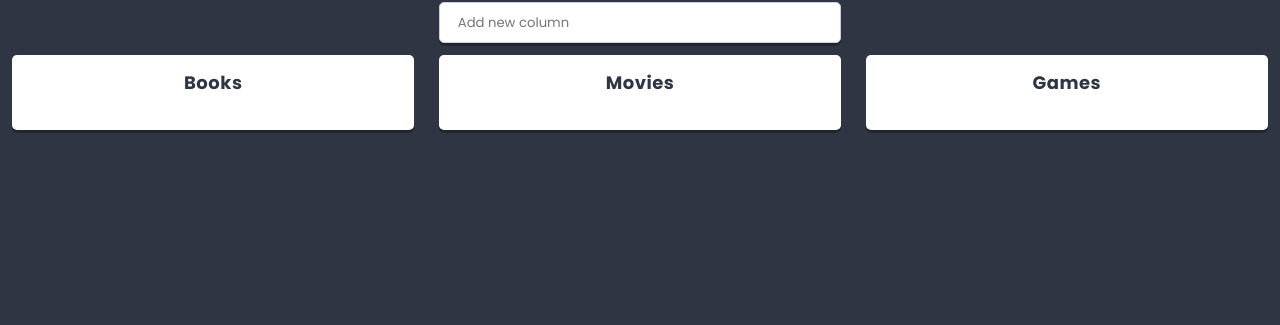
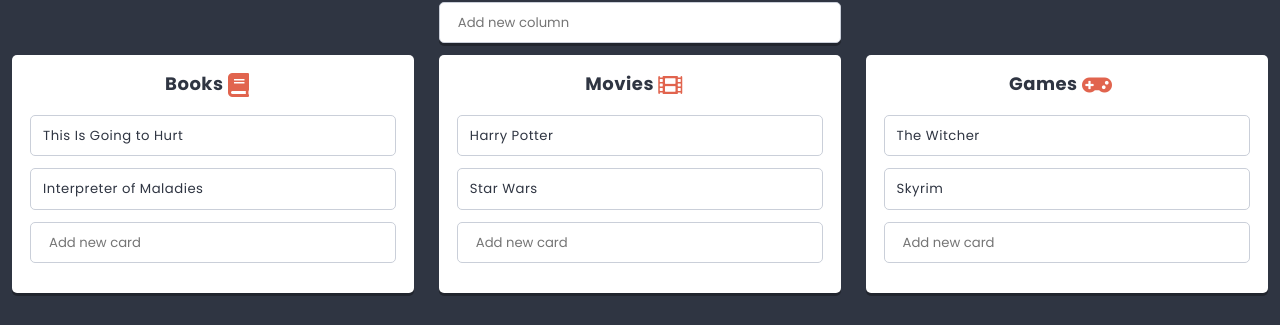
Before and after one commit to PatrykFrackowiak/Kodilla_15, a React app: page / in a window 1280 px wide. Shown: the part 430-755 px from the top of the page. Built offline with nearby package versions, Linux system fonts and the light colour scheme.

Commit message:
15.5 Added icons

```diff
--- a/src/components/Card/Card.js
+++ b/src/components/Card/Card.js
@@ -1,6 +1,7 @@
 import React from 'react';
 import PropTypes from 'prop-types';
 import ReactHtmlParser from 'react-html-parser';
+import styles from './Card.scss';
 
 class Card extends React.Component {
     static propTypes = {
@@ -14,6 +15,7 @@
             </div>
         )
     }
+
 }
 
 export default Card;
--- a/src/components/Column/Column.js
+++ b/src/components/Column/Column.js
@@ -3,6 +3,8 @@
 import PropTypes from 'prop-types';
 import Card from '../Card/Card'
 import Creator from '../Creator/Creator';
+import { settings } from '../../data/dataStore';
+import Icon from '../Icon/Icon';
 
 class Column extends React.Component {
     state = {
@@ -10,22 +12,37 @@
     }
     static propType = {
         title: PropTypes.string.isRequired,
+        icon: PropTypes.string.isRequired,
         cards: PropTypes.array,
     }
 
     render() {
         return (
             <div className={styles.component}>
-                <h3 className={styles.title}>{this.props.title}</h3>
+                <h3 className={styles.title}>{this.props.title} <span className={styles.icon}><Icon name={this.props.icon}/></span></h3>
                 <div>
-                    {this.state.cards.map(({ key, title }) => {
-                        {console.log(key + ' ' + title)}
+                    {this.state.cards.map(({ key, title }) =>
                         <Card key={key} title={title}/>
-                    })}
+                    )}
+                    <Creator text={settings.cardCreatorText} action={title => this.addCard(title)} />
                 </div>
             </div>
         )
     }
+
+    addCard(title){
+        this.setState(state => (
+          {
+            cards: [
+              ...state.cards,
+              {
+                key: state.cards.length ? state.cards[state.cards.length-1].key+1 : 0,
+                title
+              }
+            ]
+          }
+        ));
+      }
 }
 
 export default Column;
--- /dev/null
+++ b/src/components/Icon/Icon.js
@@ -0,0 +1,5 @@
+import React from 'react';
+
+const Icon = props => (<i className={`fas fa-${props.name}`}></i>);
+
+export default Icon;
```
